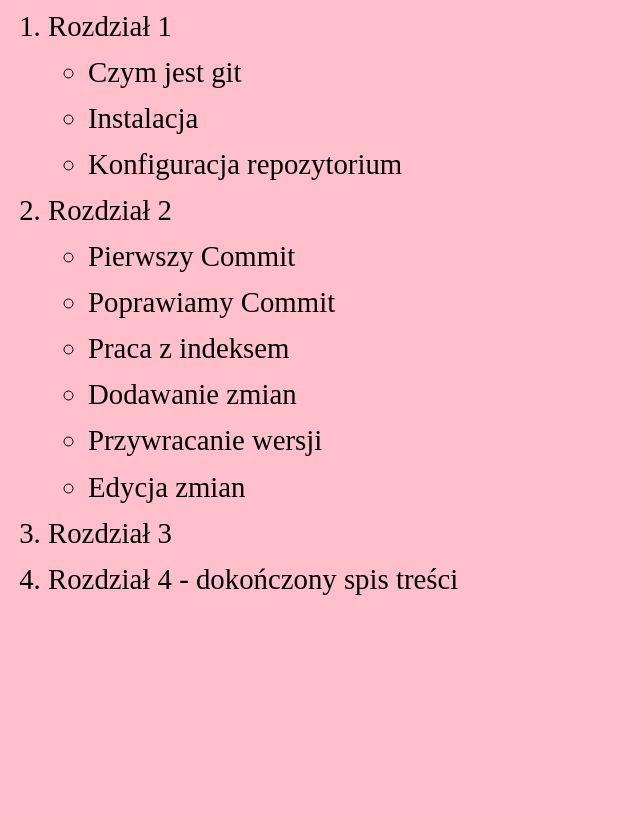
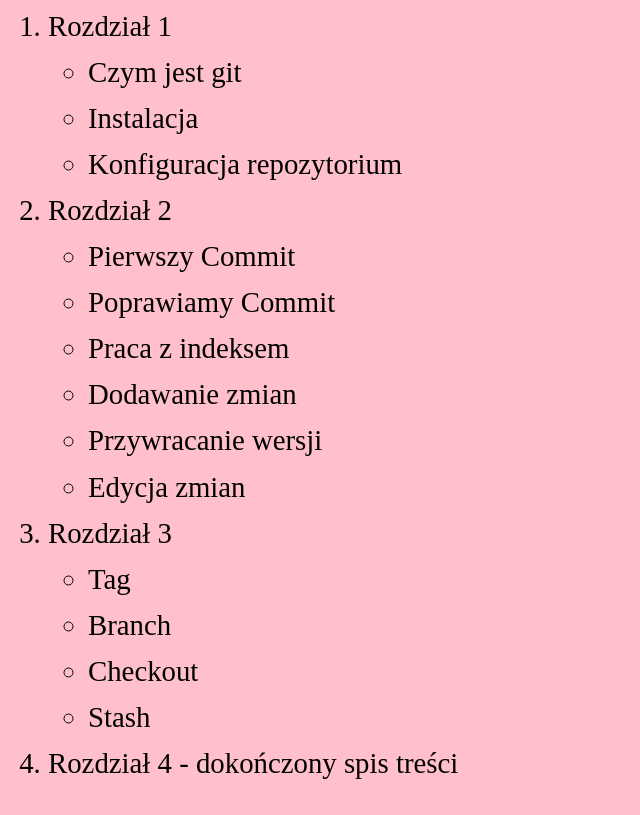
Before and after one commit to SnovyDesigns/gitstrona, a plain HTML site: page index.html in a window 1280 px wide. Shown: the part 469-1284 px from the top of the page, without its empty margins (0-640 px from the left). Before the commit the page ends 1100 px from the top, so only its background shows below. Drawn offline with Linux system fonts and the light colour scheme.

Commit message:
Spis treści - praca równoległa - WIP

```diff
--- a/index.html
+++ b/index.html
@@ -39,6 +39,12 @@
 						<li>Edycja zmian</li>
 					</ul>
 				<li>Rozdział 3</li>
+					<ul>
+						<li>Tag</li>
+						<li>Branch</li>
+						<li>Checkout</li>
+						<li>Stash</li>
+					</ul>
 				<li>Rozdział 4 - dokończony spis treści</li>
 			</ol>
 		</main>
```
